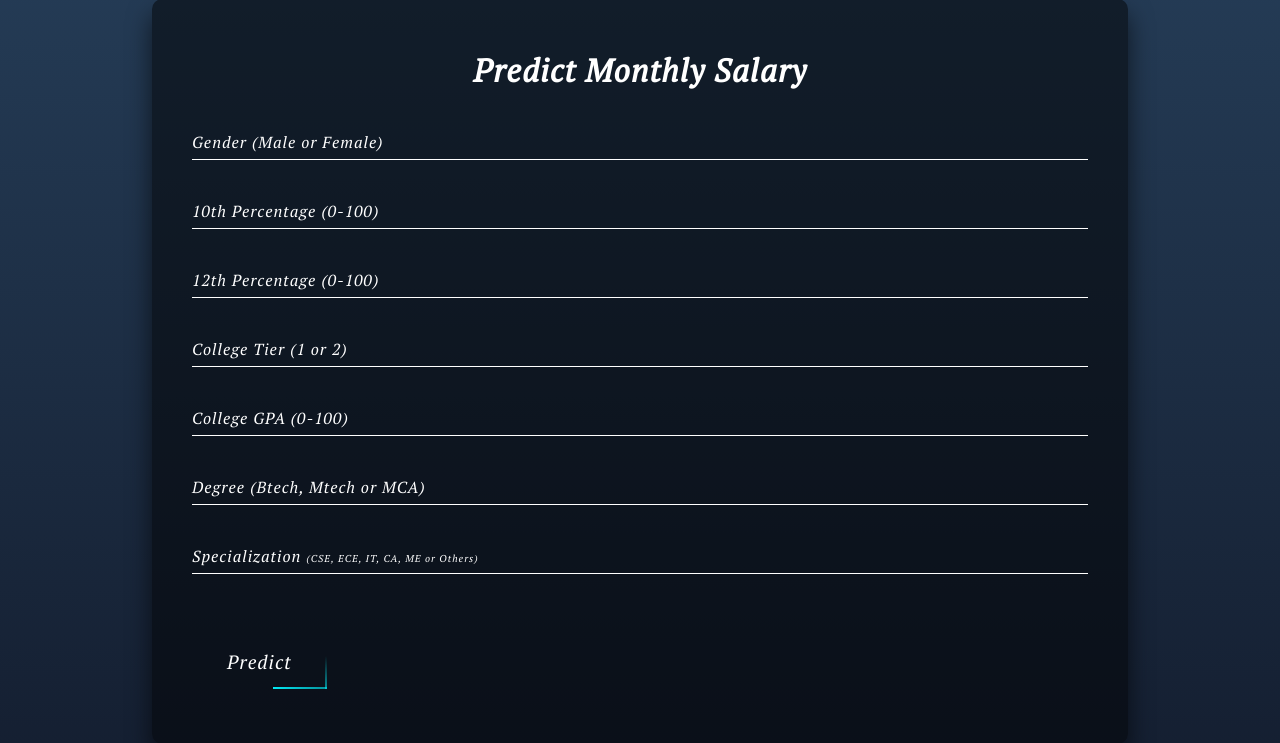
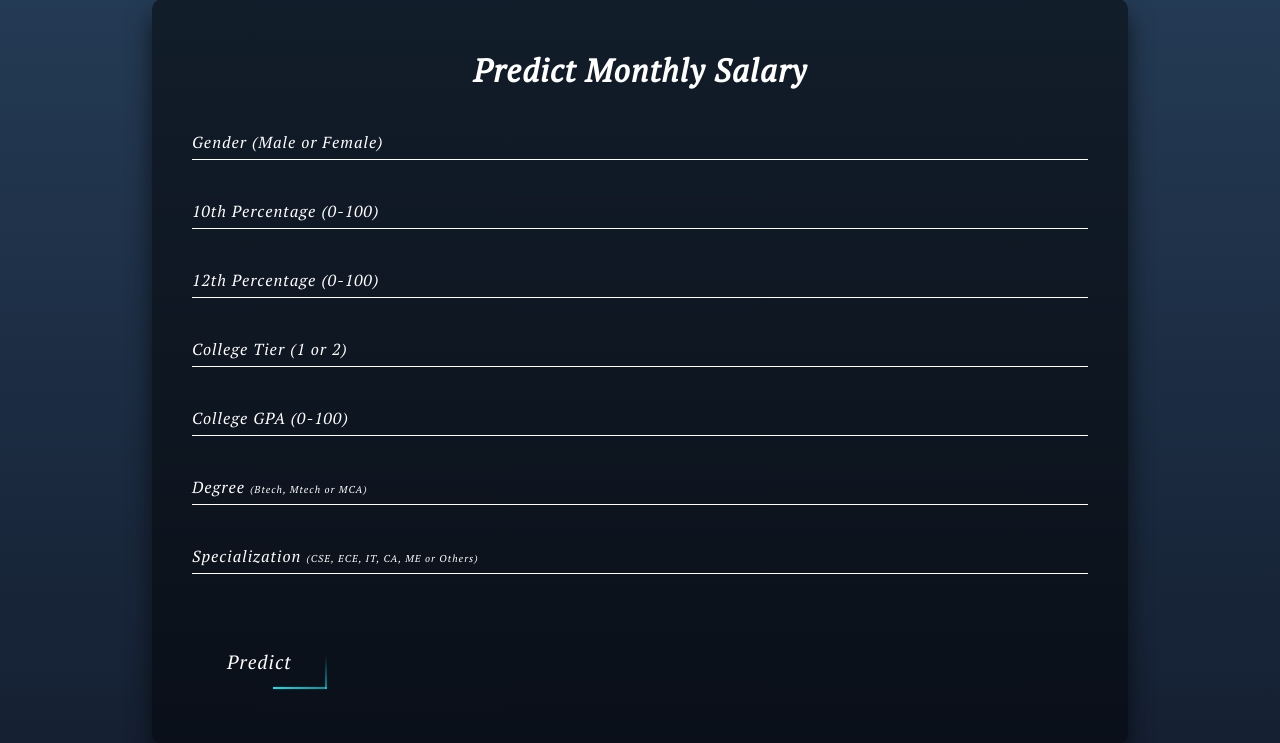
Before and after one commit to naumankazi/heroku_template, a Flask app: page / in a window 1280 px wide. Shown: the part 17-760 px from the top of the page. Run offline with Flask 2, Linux system fonts and the light colour scheme; parts of the project's set-up code (start-up, migrations or seed data) failed here and were passed over.

Commit message:
Update form.html

```diff
--- a/templates/form.html
+++ b/templates/form.html
@@ -291,7 +291,7 @@ body {
           </div>
           <div class="user-box">
             <input type="text" name="Degree" required="required">
-            <label>Degree (Btech, Mtech or MCA)<span id="error-degree"></span></label>
+              <label>Degree <span style="font-size: 10px;">(Btech, Mtech or MCA)</span><span id="error-degree"></span></label>
           </div>
           <div class="user-box">
             <input type="text" name="Spec" required="required">
```
